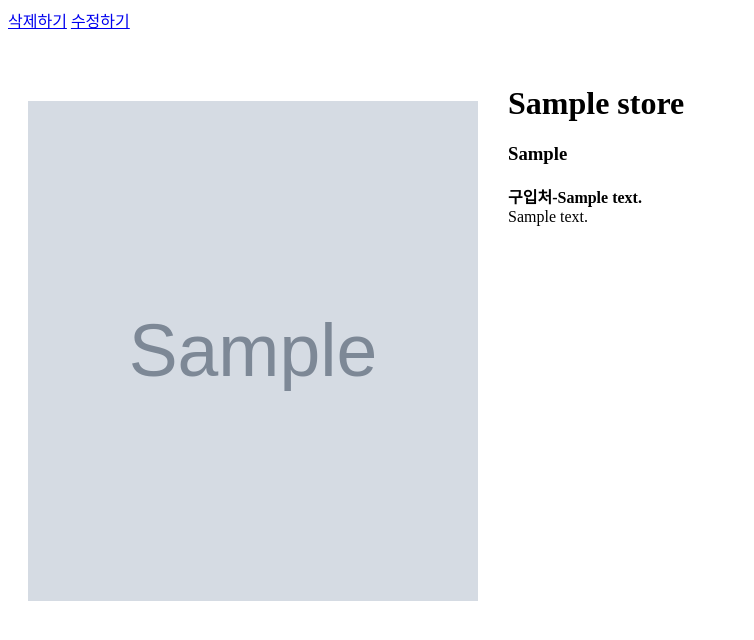
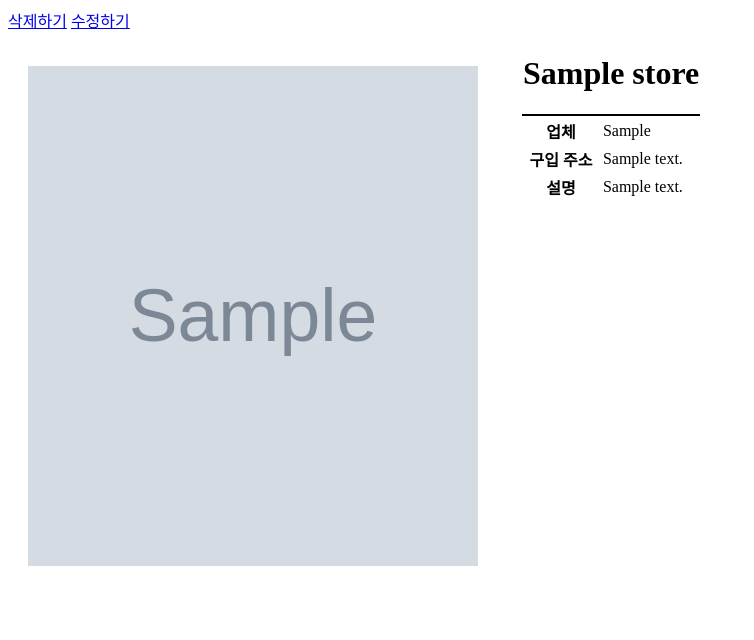
Before and after one commit to hildakim/veginning, a Django app: page /product/1 in a window 1280 px wide. Shown: the top 640 px of the page, without its empty margins (0-754 px from the left). Run offline with Django 3.2, Linux system fonts and the light colour scheme; tables that the repository leaves empty hold one stand-in row (values such as "Sample post"); grey boxes marked "Sample" are stand-in pictures.

Commit message:
#2 commit

```diff
--- a/store/templates/productsub.html
+++ b/store/templates/productsub.html
@@ -1,22 +1,32 @@
 <style>
     .sub {
         float: left;
-        margin-left: 20px;
-        margin-right: 30px;
+        padding-right: 40px;
+        padding-left:20px;
+    }
+    .sub2{
+        text-align: center;
+        border-bottom:2px solid black;
+    }
+    .sub3{
+        float:left;
     }
     ul {
         list-style: none;
         text-align: left;
     }
-    .a{
+
+    .a {
         color: black;
         margin-top: 35px;
     }
+
     .b {
         color: black;
         margin-top: 8px;
     }
-    .c{
+
+    .c {
         font-weight: bold;
     }
 </style>
@@ -26,16 +36,31 @@
     <a href="{% url 'productedit' psub.id %}">수정하기</a>
     <br><br>
     <div>
-        <div class="sub">
-            {% if psub.image %}
-            <p><img src="{{psub.image.url}}" alt="" width="450" height="500"></p>
-            {% endif %}
-        </div>
-        <ul>
-            <li class="a"><h1>{{psub.title}}</h1></li>
-            <li class="b"><h3>{{psub.writer}}</h3></li>
-            <li class="c">구입처-{{psub.body}}</li>
-            <li>{{psub.body2}}</li>
-        </ul>
+        <table>
+            <div class="sub">
+                {% if psub.image %}
+                <p><img src="{{psub.image.url}}" alt="" width="450" height="500"></p>
+                {% endif %}
+            </div>
+            <tbody class="sub3">
+                <tr>
+                    <td class="sub2" colspan="2">
+                        <h1>{{psub.title}}</h1>
+                    </td>
+                </tr>
+                <tr>
+                    <th>업체</th>
+                    <td>{{psub.writer}}</td>
+                </tr>
+                <tr>
+                    <th>구입 주소</th>
+                    <td>{{psub.body}}</td>
+                </tr>
+                <tr>
+                    <th>설명</th>
+                    <td>{{psub.body2}}</td>
+                </tr>
+            </tbody>
+        </table>
     </div>
 </body>
```
Also changed, not shown: store/templates/product.html (+61 -4 lines).
